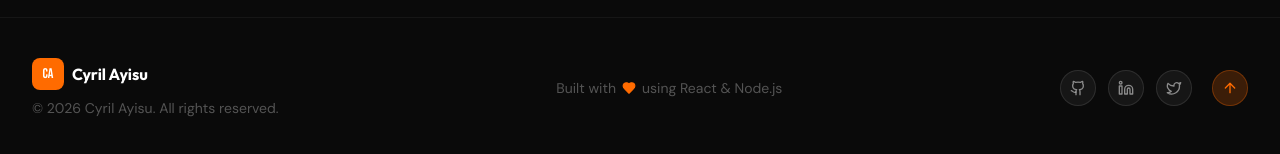
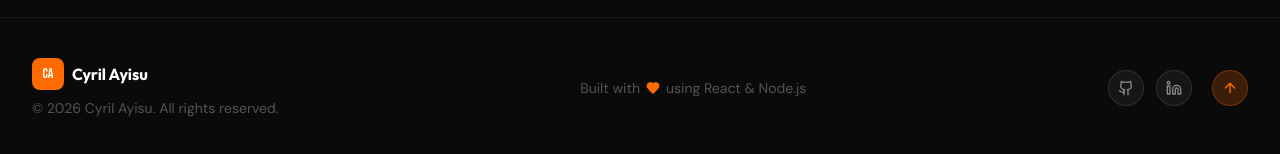
Before and after one commit to ayisucyril/My-Portfolio, a React (Vite) app in the folder portfolio-app/frontend/: page / in a window 1280 px wide. Shown: the part 7778-7932 px from the top of the page. Built offline with nearby package versions, Linux system fonts and the light colour scheme; no server answers.

Commit message:
update on footer

```diff
--- a/portfolio-app/frontend/src/components/ui/Footer.jsx
+++ b/portfolio-app/frontend/src/components/ui/Footer.jsx
@@ -33,8 +33,8 @@ const Footer = () => {
           <div className="flex items-center gap-3">
             {[
               { icon: Github, href: 'https://github.com/dashboard' },
-              { icon: Linkedin, href: 'https://linkedin.com/in/cyrilayisu' },
-              { icon: Twitter, href: 'https://twitter.com/cyrilayisu' },
+              { icon: Linkedin, href: 'https://www.linkedin.com/feed/' },
+              /*{ icon: Twitter, href: 'https://twitter.com/cyrilayisu' },*/
             ].map((social, i) => (
               <motion.a
                 key={i}
```
